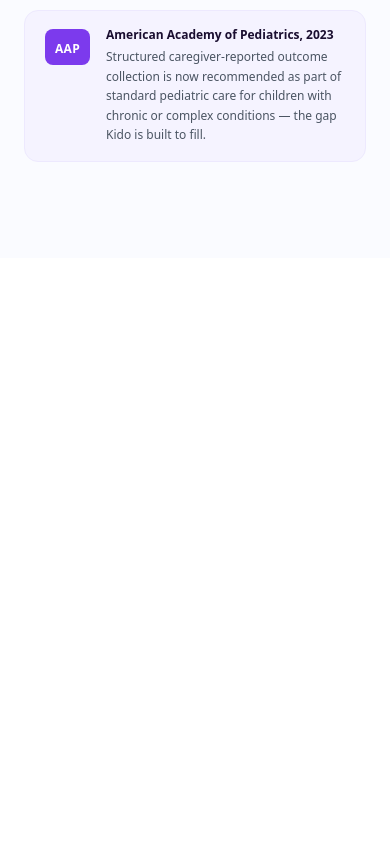
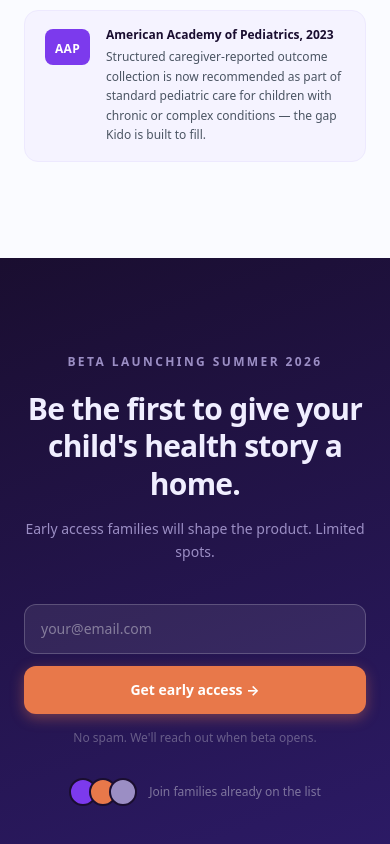
Before and after one commit to kidture/kido-landing, a Next.js app: page / in a window 390 px wide. Shown: the part 6678-7522 px from the top of the page. Before the commit the page ends 6936 px from the top, so only its background shows below. Built offline with nearby package versions, Linux system fonts and the light colour scheme.

Commit message:
feat: add waitlist form with idle/loading/success/error states

```diff
--- a/app/page.tsx
+++ b/app/page.tsx
@@ -5,6 +5,7 @@
 import HowItWorks from '@/components/how-it-works'
 import Families from '@/components/families'
 import Clinical from '@/components/clinical'
+import WaitlistForm from '@/components/waitlist-form'
 
 export default function Home() {
   return (
@@ -16,6 +17,7 @@
       <HowItWorks />
       <Families />
       <Clinical />
+      <WaitlistForm />
     </main>
   )
 }
--- /dev/null
+++ b/components/waitlist-form.tsx
@@ -0,0 +1,96 @@
+'use client'
+
+import { useState } from 'react'
+
+type State = 'idle' | 'loading' | 'success' | 'error'
+
+export default function WaitlistForm() {
+  const [email, setEmail] = useState('')
+  const [state, setState] = useState<State>('idle')
+
+  async function handleSubmit(e: React.FormEvent) {
+    e.preventDefault()
+    if (!email || state === 'loading') return
+
+    setState('loading')
+    try {
+      const res = await fetch('/api/waitlist', {
+        method: 'POST',
+        headers: { 'Content-Type': 'application/json' },
+        body: JSON.stringify({ email }),
+      })
+      if (!res.ok) throw new Error('Failed')
+      setState('success')
+      setEmail('')
+    } catch {
+      setState('error')
+    }
+  }
+
+  return (
+    <section
+      id="waitlist"
+      className="px-6 py-24 text-center"
+      style={{ background: 'linear-gradient(160deg, #1A0E30 0%, #2D1B69 100%)' }}
+    >
+      <div className="max-w-xl mx-auto">
+
+        <p className="text-xs font-bold text-kido-purple-muted uppercase tracking-[0.2em] mb-5">
+          Beta launching Summer 2026
+        </p>
+
+        <h2 className="text-3xl sm:text-4xl font-black text-kido-off-white leading-tight tracking-tight mb-4">
+          Be the first to give your child&apos;s health story a home.
+        </h2>
+
+        <p className="text-sm text-kido-purple-muted leading-relaxed mb-10">
+          Early access families will shape the product. Limited spots.
+        </p>
+
+        {state === 'success' ? (
+          <div className="bg-emerald-500/20 border border-emerald-500/30 rounded-xl px-6 py-5 text-emerald-300 font-semibold text-sm">
+            You&apos;re on the list. We&apos;ll be in touch before beta opens. 🎉
+          </div>
+        ) : (
+          <form onSubmit={handleSubmit} className="flex flex-col sm:flex-row gap-3 mb-4">
+            <input
+              type="email"
+              required
+              placeholder="your@email.com"
+              value={email}
+              onChange={(e) => setEmail(e.target.value)}
+              className="flex-1 bg-white/[0.08] border border-white/20 rounded-xl px-4 py-3.5 text-sm text-white placeholder:text-white/40 focus:outline-none focus:border-white/40 transition-colors"
+            />
+            <button
+              type="submit"
+              disabled={state === 'loading'}
+              className="bg-kido-coral text-white font-bold px-6 py-3.5 rounded-xl text-sm shadow-[0_4px_14px_rgba(232,120,74,0.4)] hover:bg-orange-500 disabled:opacity-60 transition-colors whitespace-nowrap"
+            >
+              {state === 'loading' ? 'Sending…' : 'Get early access →'}
+            </button>
+          </form>
+        )}
+
+        {state === 'error' && (
+          <p className="text-red-400 text-xs mb-3">Something went wrong — please try again.</p>
+        )}
+
+        <p className="text-xs text-white/30 mb-8">No spam. We&apos;ll reach out when beta opens.</p>
+
+        {/* Social proof avatars */}
+        <div className="flex justify-center items-center gap-3">
+          <div className="flex">
+            {['bg-kido-purple', 'bg-kido-coral', 'bg-kido-purple-muted'].map((color, i) => (
+              <div
+                key={color}
+                className={`w-7 h-7 ${color} rounded-full border-2 border-kido-navy ${i > 0 ? '-ml-2' : ''}`}
+              />
+            ))}
+          </div>
+          <p className="text-xs text-white/40">Join families already on the list</p>
+        </div>
+
+      </div>
+    </section>
+  )
+}
```
